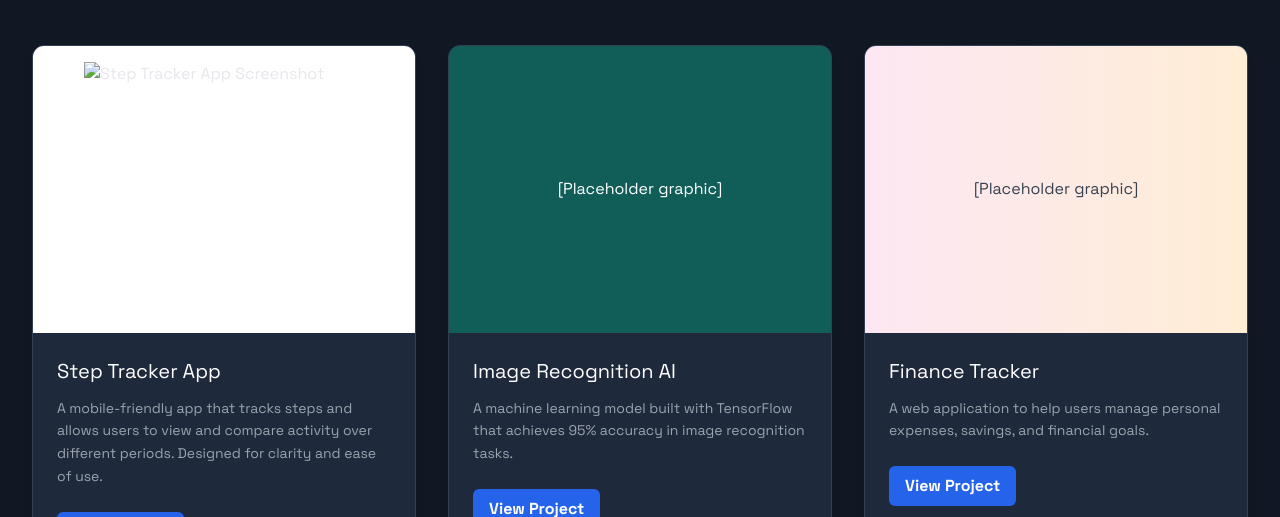
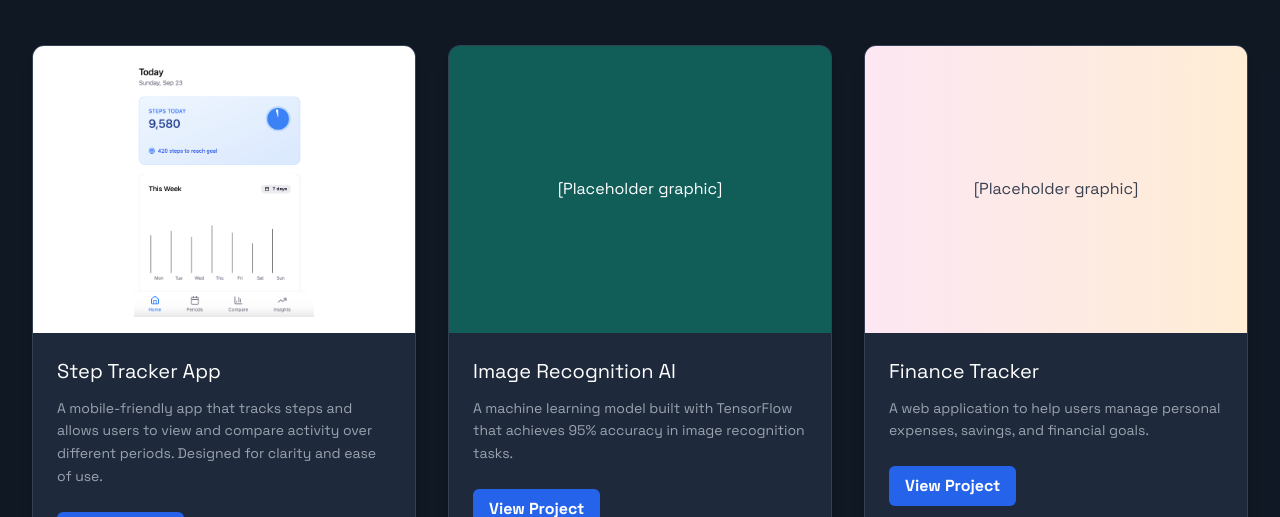
Before and after one commit to ishaaqWVG972/ishaaqWVG972.github.io, a website: page index.html in a window 1280 px wide. Shown: the part 696-1213 px from the top of the page. Drawn offline with nearby package versions, Linux system fonts and the light colour scheme.

Commit message:
updagteq
updae

```diff
--- a/index.html
+++ b/index.html
@@ -88,7 +88,7 @@
               <!-- Step Tracker App -->
               <div class="group bg-slate-800 border border-slate-700 rounded-xl shadow-lg overflow-hidden">
                 <div class="aspect-[4/3] bg-white p-4 flex items-center justify-center">
-                  <img src="images/step-tracker.png" alt="Step Tracker App Screenshot" class="w-full h-full object-contain max-w-[280px]" />
+                  <img src="public/step-tracker.png" alt="Step Tracker App Screenshot" class="w-full h-full object-contain max-w-[280px]" />
                 </div>
                 <div class="p-6">
                   <h3 class="text-white text-xl mb-3">Step Tracker App</h3>
```
